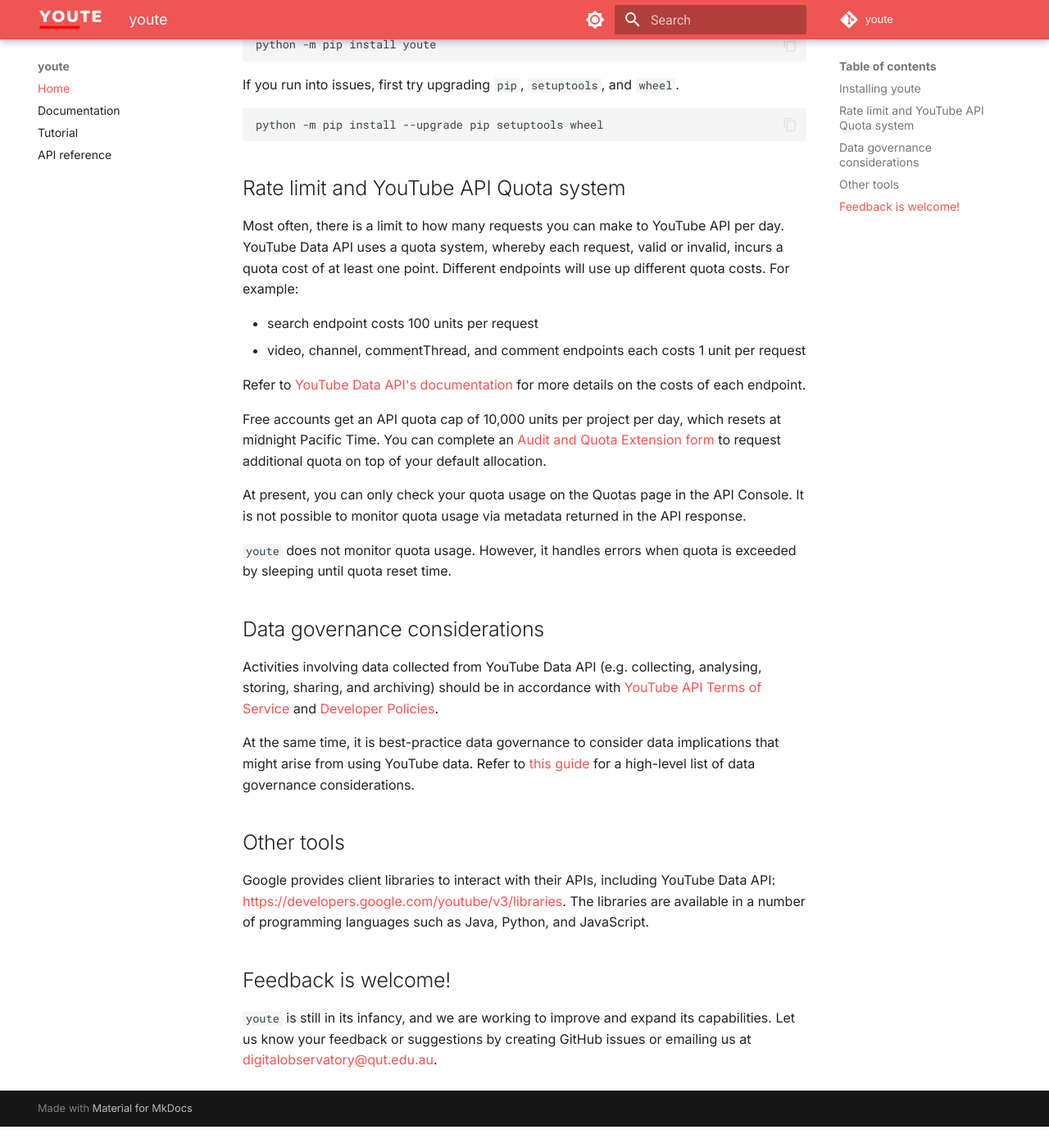
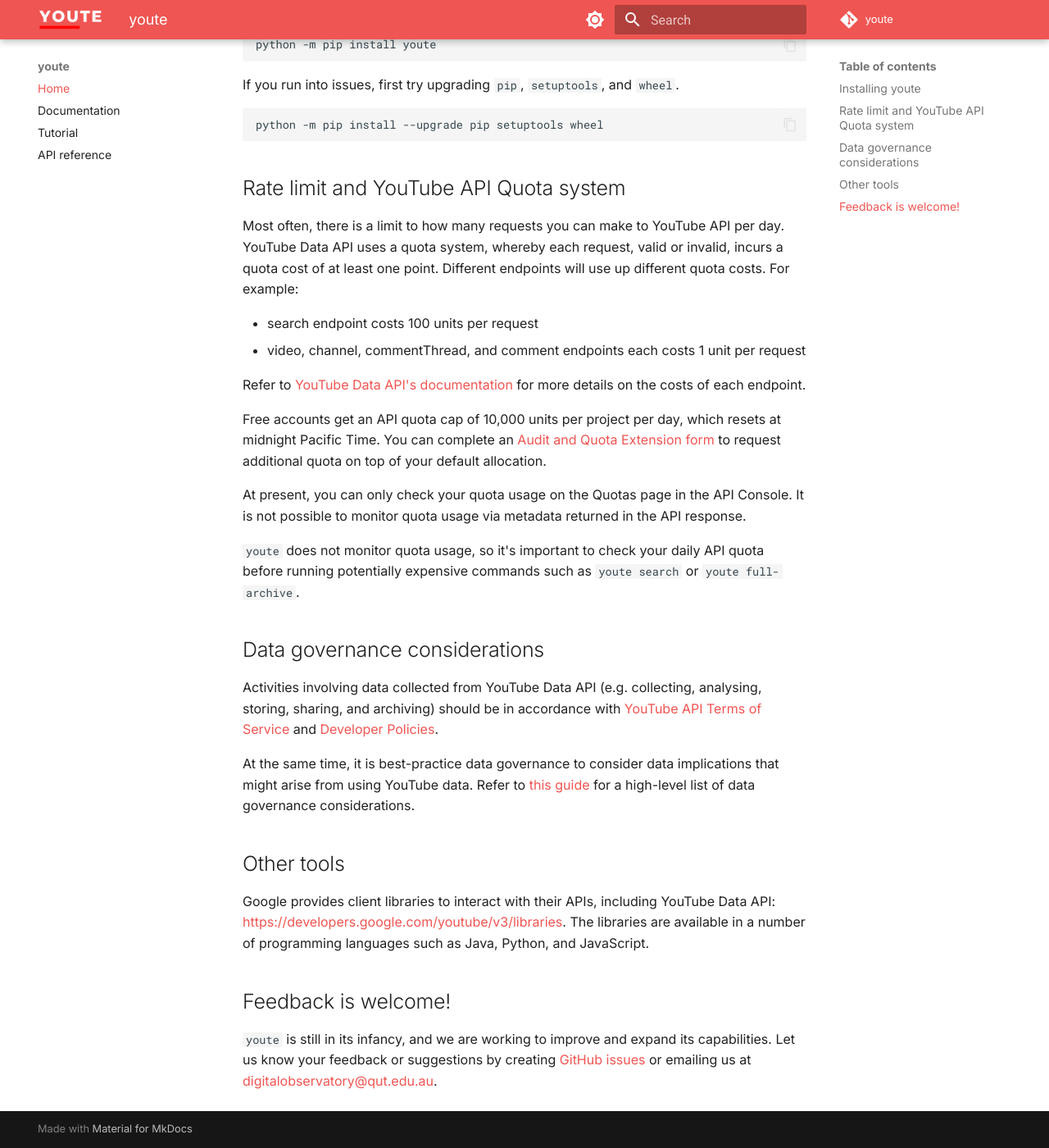
Before and after one commit to QUT-Digital-Observatory/youte, an MkDocs documentation site: the page built from docs/index.md, in a window 1280 px wide and 1400 px high, scrolled down 631 px. Shown: the whole window at 82% size. Built offline with MkDocs 1.6.1 and Material for MkDocs 9.7.7, drawn with Linux system fonts in a browser that asks for light colours; comment, search, counter and statistics services are not loaded; before the commit the page ends 2005 px from its top, so only the background shows below that.

Commit message:
change mention about youte handling quota + add link to github issue

```diff
--- a/docs/index.md
+++ b/docs/index.md
@@ -40,7 +40,7 @@
 
 At present, you can only check your quota usage on the Quotas page in the API Console. It is not possible to monitor quota usage via metadata returned in the API response.
 
-`youte` does not monitor quota usage. However, it handles errors when quota is exceeded by sleeping until quota reset time.
+`youte` does not monitor quota usage, so it's important to check your daily API quota before running potentially expensive commands such as `youte search` or `youte full-archive`.
 
 ## Data governance considerations
 
@@ -54,4 +54,4 @@
 
 ## Feedback is welcome!
 
-`youte` is still in its infancy, and we are working to improve and expand its capabilities. Let us know your feedback or suggestions by creating GitHub issues or emailing us at [digitalobservatory@qut.edu.au](mailto:digitalobservatory@qut.edu.au).
+`youte` is still in its infancy, and we are working to improve and expand its capabilities. Let us know your feedback or suggestions by creating [GitHub issues](https://github.com/QUT-Digital-Observatory/youte/issues) or emailing us at [digitalobservatory@qut.edu.au](mailto:digitalobservatory@qut.edu.au).
```
